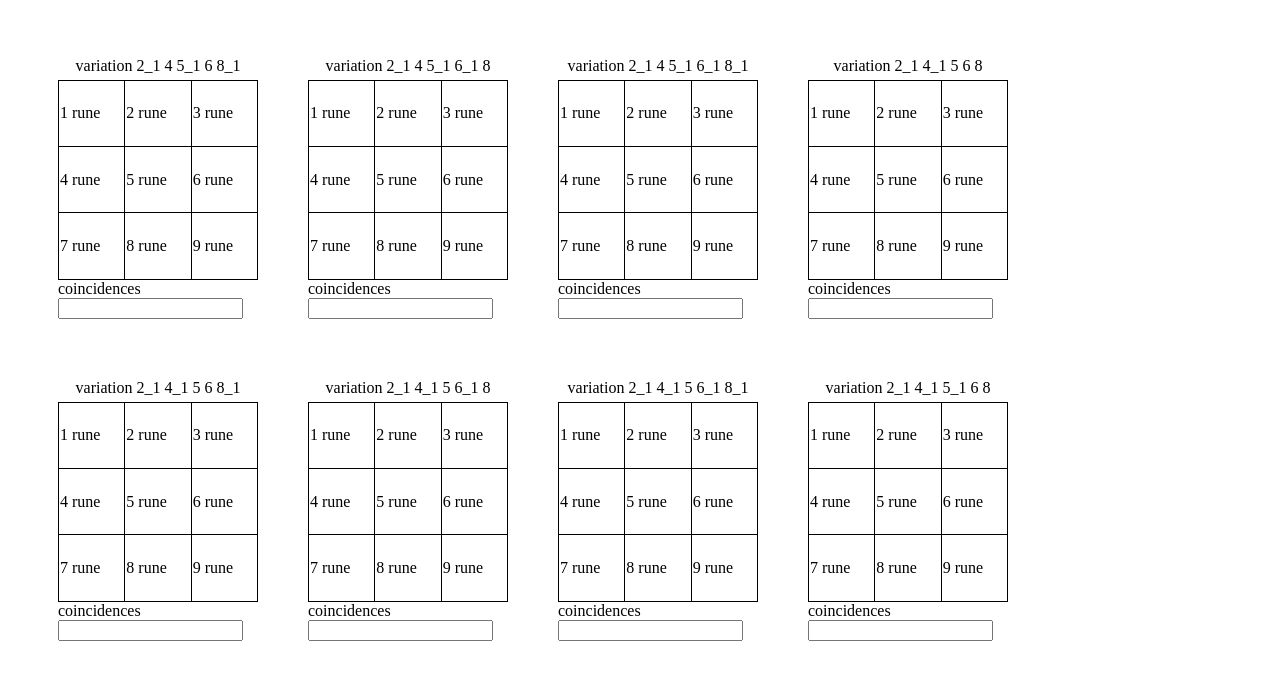
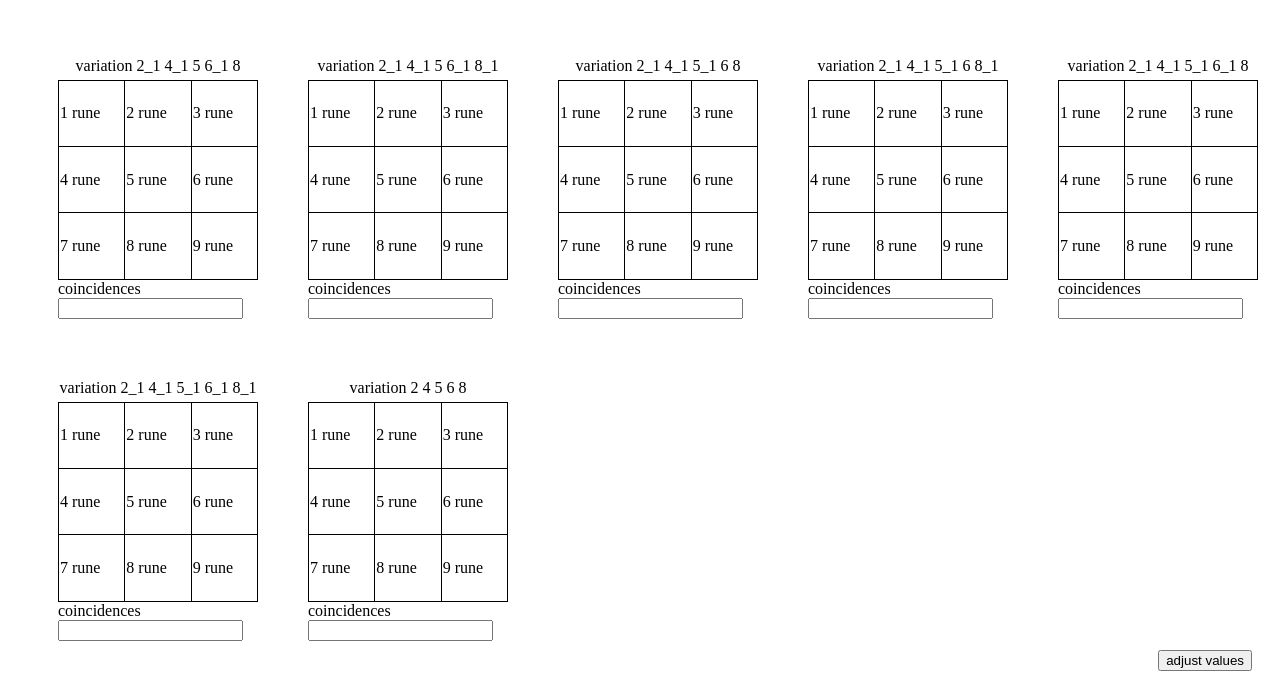
Before and after one commit to Den2794/Den2794.github.io, a plain HTML site: page index.html in a window 1280 px wide. Shown: the part 2171-2859 px from the top of the page. Drawn offline with Linux system fonts and the light colour scheme.

Commit message:
button scroll v0001

```diff
--- a/index.html
+++ b/index.html
@@ -10,9 +10,11 @@
 </head>
 
 <body>
+    <button type="button" class="scrollButton">adjust values</button>
     <header>
 
     </header>
+
     <section class="datacontainer">
 
         <div>
--- a/styles/main.css
+++ b/styles/main.css
@@ -36,7 +36,8 @@ p {
 
 .coincidencesmap {
     max-width: 200px;
-
+    margin-left: 50px;
+    margin-bottom: 50px;
 }
 .marginLeft50px {
     margin-left: 50px;
@@ -49,7 +50,7 @@ button {
 }
 
 .resultSector {
-    margin-left: 50px;
+
 
     flex-wrap: wrap;
 }
@@ -61,8 +62,7 @@ button {
 }
 
 .coincidencesmap {
-    margin-right: 50px;
-    margin-bottom: 50px;
+
 }
 
 table {
@@ -79,3 +79,13 @@ caption {
     margin-top: 10px;
     margin-bottom: 5px;
 }
+
+.scrollButton {
+    position: absolute;
+    bottom: 20px; right: 20px;
+    display: block;
+}
+
+body {
+    position: relative;
+  }
```
